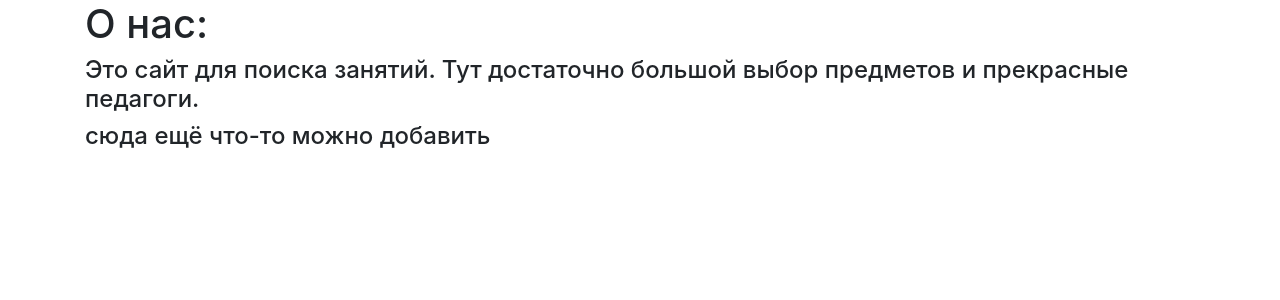
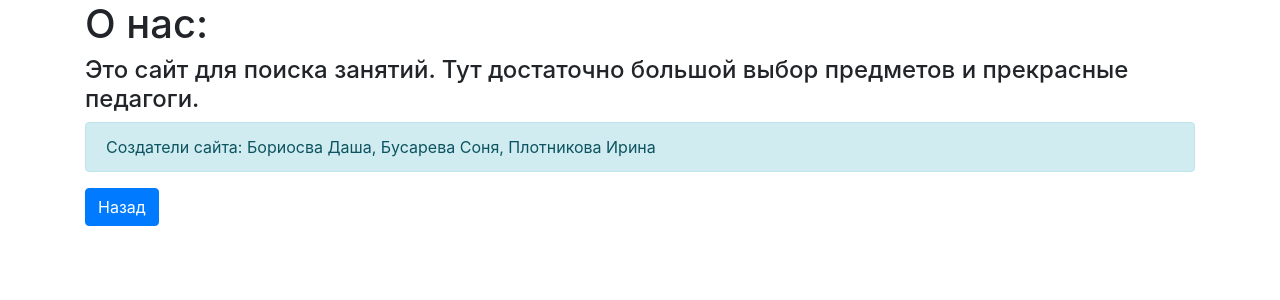
Before and after one commit to darb0ga/website, a Flask app: page /about_us in a window 1280 px wide. Shown: the part 70-370 px from the top of the page. Run offline with Flask 2, Linux system fonts and the light colour scheme; some libraries are stand-ins or nearby versions.

Commit message:
Add files via upload

```diff
--- a/templates/about_us.html
+++ b/templates/about_us.html
@@ -6,6 +6,9 @@
 </head>
 <body>
 <h4>Это сайт для поиска занятий. Тут достаточно большой выбор предметов и прекрасные педагоги.</h4>
-<h4>сюда ещё что-то можно добавить</h4>
+<div class="alert alert-info" role="alert">
+  Создатели сайта: Бориосва Даша, Бусарева Соня, Плотникова Ирина
+</div>
+<a class="btn btn-primary" href="/" role="button">Назад</a>
 </body>
 {% endblock %}
```
